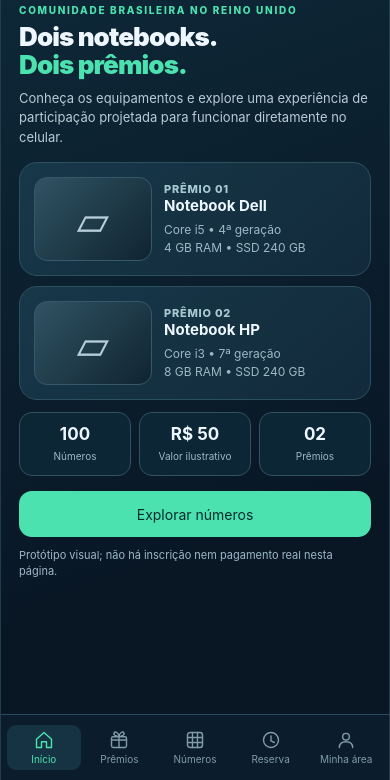
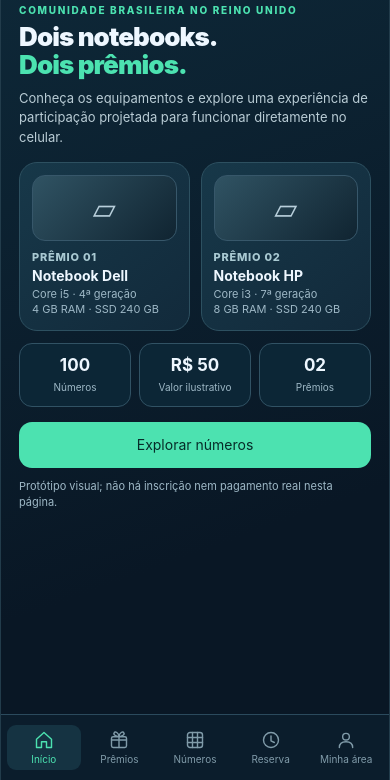
Before and after one commit to prokkop7/Rifa, a plain HTML site: page docs/index.html in a window 390 px wide. Shown: the part 64-844 px from the top of the page. Drawn offline with Linux system fonts and the light colour scheme.

Commit message:
Show laptop prizes side-by-side in compact responsive cards

```diff
--- a/docs/index.html
+++ b/docs/index.html
@@ -11,20 +11,24 @@ main{width:100%;height:100dvh;min-height:520px;max-width:560px;margin:auto;displ
 @media(min-width:700px){body{display:flex;align-items:center;justify-content:center;padding:10px}main{width:70vw;height:80dvh;min-height:570px;max-width:none;border:1px solid #365362;border-radius:27px}.body{padding:0 5% 24px}.top{padding:18px 5% 13px}.bottom{padding:11px 5%}.grid{gap:7px}.num{font-size:12px}.gift .thumb{width:160px;min-width:160px}.panel{max-width:880px;margin:auto}.metric strong{font-size:21px}}
 @media(min-width:1200px){main{max-width:1000px}.body{padding-inline:6%}.grid{gap:9px}.num{font-size:14px}}
 @media(max-height:610px){.top{padding-top:8px;padding-bottom:6px}.glass{padding:11px;margin:7px 0}.metrics{margin-top:8px}.bottom{padding-top:5px}.body{padding-bottom:8px}}
-</style></head>
+.prize-pair{display:grid;grid-template-columns:repeat(2,minmax(0,1fr));gap:11px;margin:10px 0}.prize-tile{display:flex;min-width:0;flex-direction:column;align-items:stretch;gap:9px;margin:0;padding:12px}.prize-tile .thumb{width:100%;min-width:0;aspect-ratio:2.2;flex:none}.prize-tile .gift-copy{min-width:0}.prize-tile h3{font-size:14px;line-height:1.25;margin:3px 0}.prize-tile p{font-size:11px;line-height:1.4}.prize-tile .computer{font-size:30px}@media(min-width:700px){.prize-tile .thumb{width:100%;min-width:0;aspect-ratio:2.7}.prize-tile{padding:13px 15px}.prize-tile h3{font-size:16px}.prize-tile p{font-size:12px}}@media(max-width:360px){.prize-pair{gap:7px}.prize-tile{padding:9px}.prize-tile h3{font-size:12px}.prize-tile p{font-size:10px}} </style></head>
 <body><main><header class="top"><div class="brand">A<span>Ç</span>ÕES</div><span class="pill">PRÉVIA • LONDRES</span></header>
 <div class="body" id="scrollbody">
 <section id="inicio" class="panel current" aria-label="Início">
 <div class="kicker">Comunidade brasileira no Reino Unido</div><h1 class="headline">Dois notebooks.<br><span class="mint">Dois prêmios.</span></h1>
 <p class="lead">Conheça os equipamentos e explore uma experiência de participação projetada para funcionar diretamente no celular.</p>
-<div class="glass gift"><div class="thumb"><span class="computer">▱</span><img src="./images/dell.jpg" alt="Notebook Dell real" onerror="this.remove()"></div><div><div class="label">Prêmio 01</div><h3>Notebook Dell</h3><p>Core i5 • 4ª geração<br>4 GB RAM • SSD 240 GB</p></div></div>
-<div class="glass gift"><div class="thumb"><span class="computer">▱</span><img src="./images/hp.jpg" alt="Notebook HP real" onerror="this.remove()"></div><div><div class="label">Prêmio 02</div><h3>Notebook HP</h3><p>Core i3 • 7ª geração<br>8 GB RAM • SSD 240 GB</p></div></div>
+<div class="prize-pair">
+<article class="glass gift prize-tile"><div class="thumb"><span class="computer">▱</span><img src="./images/dell.jpg" alt="Notebook Dell original" onerror="this.remove()"></div><div class="gift-copy"><div class="label">Prêmio 01</div><h3>Notebook Dell</h3><p>Core i5 · 4ª geração<br>4 GB RAM · SSD 240 GB</p></div></article>
+<article class="glass gift prize-tile"><div class="thumb"><span class="computer">▱</span><img src="./images/hp.jpg" alt="Notebook HP original" onerror="this.remove()"></div><div class="gift-copy"><div class="label">Prêmio 02</div><h3>Notebook HP</h3><p>Core i3 · 7ª geração<br>8 GB RAM · SSD 240 GB</p></div></article>
+</div>
 <div class="metrics"><div class="metric"><strong>100</strong><span>Números</span></div><div class="metric"><strong>R$ 50</strong><span>Valor ilustrativo</span></div><div class="metric"><strong>02</strong><span>Prêmios</span></div></div>
 <div style="margin-top:15px"><button class="button" data-tab="numeros">Explorar números</button></div><p class="hint">Protótipo visual; não há inscrição nem pagamento real nesta página.</p>
 </section>
 <section id="premios" class="panel" aria-label="Prêmios"><div class="kicker">Equipamentos originais</div><h1 class="headline">Conheça os <span class="mint">prêmios</span></h1><p class="lead">A apresentação usa os modelos que você informou. Fotografias reais serão exibidas quando os arquivos forem adicionados ao repositório.</p>
-<div class="glass gift"><div class="thumb"><span class="computer">▱</span><img src="./images/dell.jpg" alt="Foto do notebook Dell" onerror="this.remove()"></div><div><div class="label">Prêmio 01</div><h3>Dell Core i5</h3><p>4ª geração • 4 GB RAM<br>SSD de 240 GB</p></div></div>
-<div class="glass gift"><div class="thumb"><span class="computer">▱</span><img src="./images/hp.jpg" alt="Foto do notebook HP" onerror="this.remove()"></div><div><div class="label">Prêmio 02</div><h3>HP Core i3</h3><p>7ª geração • 8 GB RAM<br>SSD de 240 GB</p></div></div>
+<div class="prize-pair">
+<article class="glass gift prize-tile"><div class="thumb"><span class="computer">▱</span><img src="./images/dell.jpg" alt="Foto original Dell" onerror="this.remove()"></div><div class="gift-copy"><div class="label">Prêmio 01</div><h3>Dell Core i5</h3><p>4ª geração · 4 GB RAM<br>SSD de 240 GB</p></div></article>
+<article class="glass gift prize-tile"><div class="thumb"><span class="computer">▱</span><img src="./images/hp.jpg" alt="Foto original HP" onerror="this.remove()"></div><div class="gift-copy"><div class="label">Prêmio 02</div><h3>HP Core i3</h3><p>7ª geração · 8 GB RAM<br>SSD de 240 GB</p></div></article>
+</div>
 <div class="notice">Condição: usados. Fotos ilustradas na interface até que as imagens dos itens originais sejam publicadas.</div></section>
 <section id="numeros" class="panel" aria-label="Números"><div class="kicker">Etapa 01 • Escolha</div><h1 class="headline">Escolha seus <span class="mint">números</span></h1><div class="legend"><span><i class="dot"></i>Disponível</span><span><i class="dot selected"></i>Selecionado</span></div><div id="grid" class="grid" aria-label="Grade de 100 números"></div>
 <div class="glass"><div class="sum"><div><div class="label">Selecionados</div><strong id="count">0 números</strong></div><div style="text-align:right"><div class="label">Total ilustrativo</div><strong id="total" class="mint">R$ 0,00</strong></div></div><button class="button" id="reserve" disabled>Avançar para reserva</button></div><p class="hint">Não há bloqueio compartilhado nesta demonstração.</p></section>
```
